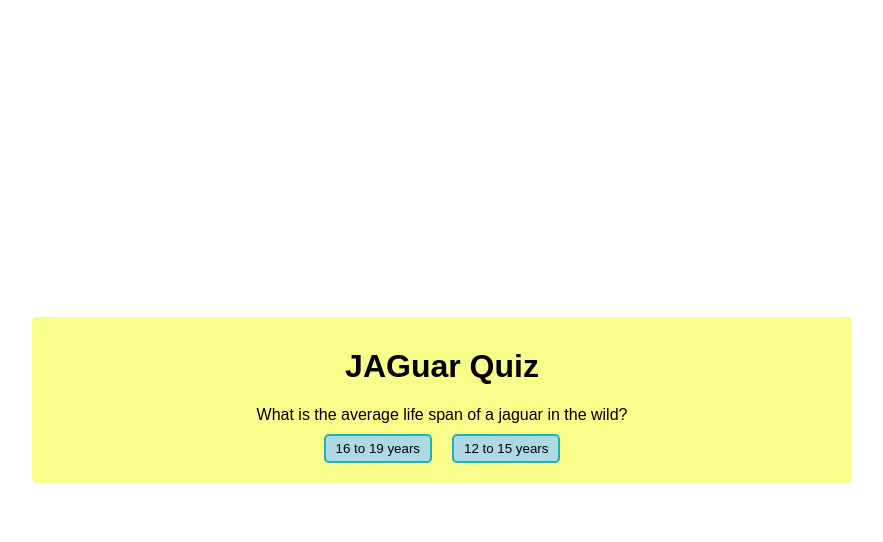
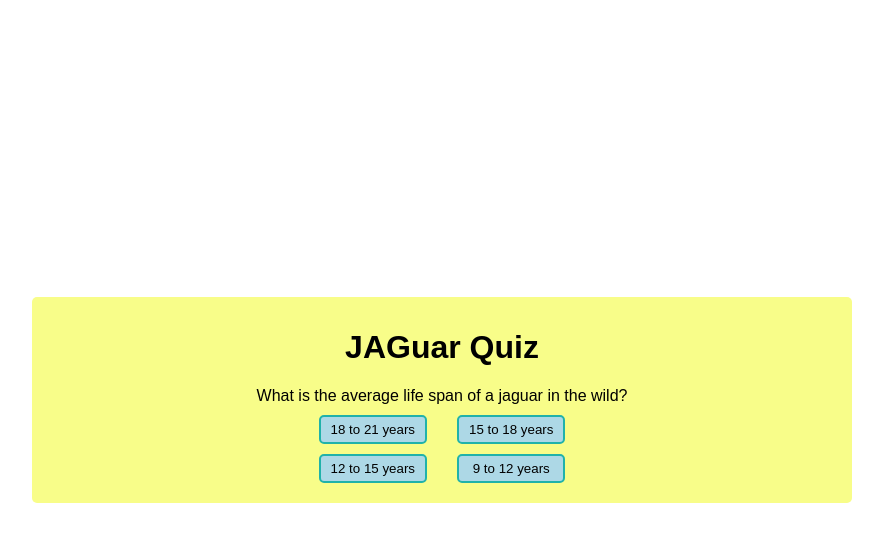
Before and after one commit to georjeez/Team-JAGuars, a plain HTML site: page quiz_index.html in a window 1280 px wide. Both pictures are taken after a click on the button "Start". Shown: the whole page, without its empty margins (198-1081 px from the left). Drawn offline with Linux system fonts and the light colour scheme.

Commit message:
multiple choice quiz

```diff
--- a/quiz.js
+++ b/quiz.js
@@ -85,44 +85,55 @@ function setStatusClass(element, correct){
 
 const questions = [
     {
-    question: 'Are jaguars herbivores or carnivores?',
+    question: 'What diet do jaguars follow?',
     answers: [
-        {text: 'Carnivores', correct: true },
-        {text: 'Herbivores', correct: false }
+        {text: 'Omnivorous', correct: false },
+        {text: 'Herbivorous', correct: false },
+        {text: 'Frugivorous', correct: false },
+        {text: 'Carnivorous', correct: true },
     ]
 },
 
 {
-    question: 'According to the ICUN list, jaguars are Near Threatened.',
+    question: 'According to the ICUN Red List, jaguars are catergorised as which threat classification?',
     answers: [
-        {text: 'False', correct: false },
-        {text: 'True', correct: true}
+        {text: 'Least Concern', correct: false },
+        {text: 'Near Threatened', correct: true},
+        {text: 'Vulnerable', correct: false },
+        {text: 'Critically Endangered', correct: false },
     ]
 },
 
 {
     question: 'What is the scientific name for jaguars?',
     answers: [
+        {text: 'Panthera onca', correct: true},
+        {text: 'Panthera pardus', correct: false },
         {text: 'Jaguar jaguar', correct: false },
-        {text: 'Panthera onca', correct: true}
+        {text: 'Panthera uncia', correct: false },
     ]
 },
 
 {
     question: 'Jaguars are the only big cat in the Americas?',
     answers: [
-        {text: 'False', correct: false },
-        {text: 'True', correct: true}
+        {text: 'True', correct: false},
+        {text: 'False', correct: true}
     ]
 },
 
 {
     question: 'What is the average life span of a jaguar in the wild?',
     answers: [
-        {text: '16 to 19 years', correct: false },
-        {text: '12 to 15 years', correct: true}
+        {text: '18 to 21 years', correct: false },
+        {text: '15 to 18 years', correct: false },
+        {text: '12 to 15 years', correct: true},
+        {text: '9 to 12 years', correct: false }
     ]
 }
 ]
 
 // jaguar facts - https://www.nationalgeographic.com/animals/mammals/facts/jaguar
+//                https://www.iucnredlist.org/species/15953/123791436
+//                https://www.iucn.org/news/commission-environmental-economic-and-social-policy/202110/black-jaguar-and-guardian-forest
+// big cat facts - https://en.wikipedia.org/wiki/Big_cat
--- a/quiz_index.html
+++ b/quiz_index.html
@@ -16,6 +16,8 @@
             <div id="answer-buttons" class="btn-grid">
                 <button class="btn">Answer1</button>
                 <button class="btn">Answer2</button>
+                <button class="btn">Answer3</button>
+                <button class="btn">Answer4</button>
             </div>
         </div>
     <div class ="controls">
--- a/quizstyle.css
+++ b/quizstyle.css
@@ -11,18 +11,18 @@ body {
     align-items: center;
 }
 
-
 .quiz-container {
     width: 800px;
     max-width: 80%;
     background-color:RGB(248, 253, 137);
     border-radius: 5px;
-    padding:10px;
+    padding: 10px;
     text-align: center;
 }
 
 .btn-grid{
-   display: auto;
+   display: grid;
+   grid-template-columns: repeat(2, auto);
    justify-content: center;
    align-items:center;
    gap: 10px;
```
